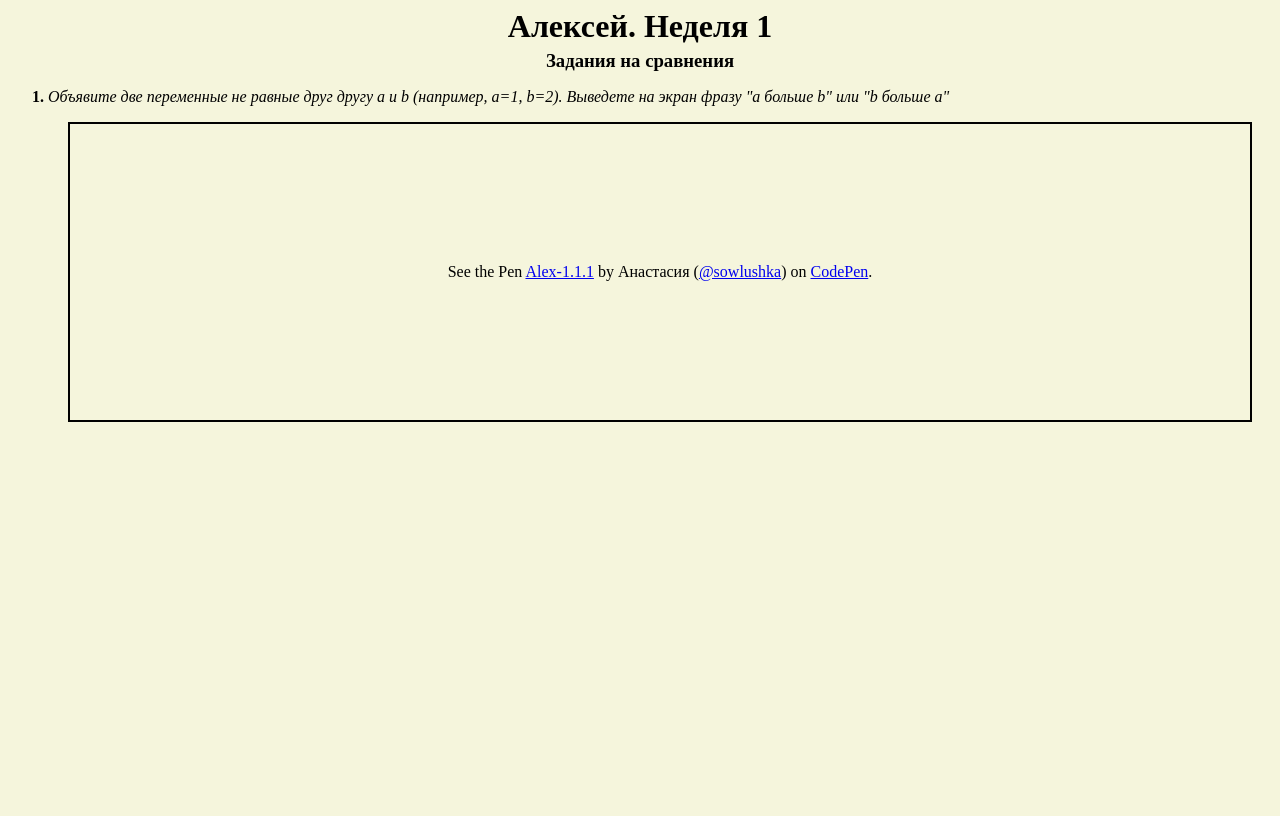
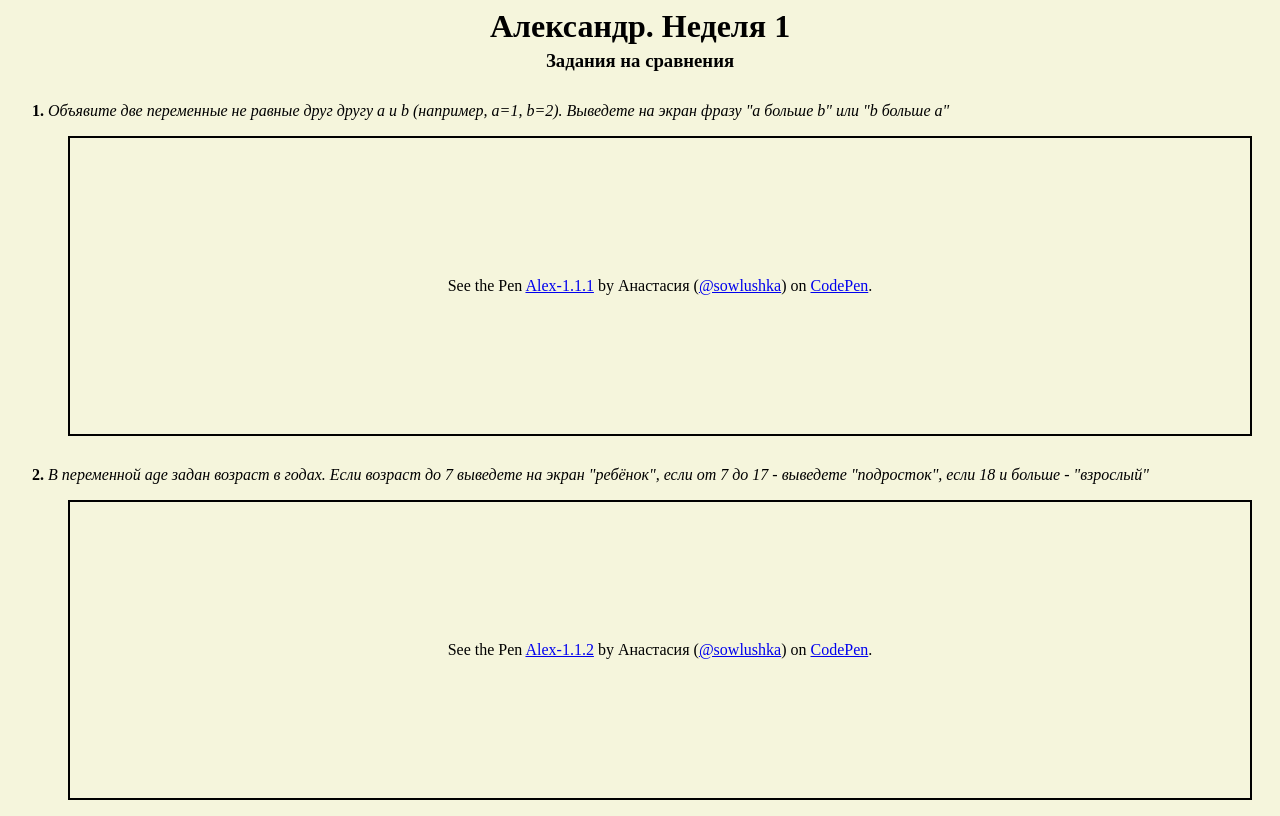
Before and after one commit to sowlushka/alex1, a plain HTML site: page index.html in a window 1280 px wide. Drawn offline with Linux system fonts and the light colour scheme; a script that the page names is missing.

Commit message:
Сделано задание 1.2

```diff
--- a/assets/css/index.css
+++ b/assets/css/index.css
@@ -11,6 +11,7 @@ h1, h3{
 
 .task{
     font-style: italic;
+    margin-top: 30px;
 }
 
  li::marker {
--- a/index.html
+++ b/index.html
@@ -7,11 +7,11 @@
     <link rel="stylesheet" href="assets/css/index.css">
 
     <script src=""></script>
-    <title>Alexey-1</title>
+    <title>Alex-1</title>
 </head>
 
 <body>
-    <h1>Алексей. Неделя 1</h1>
+    <h1>Александр. Неделя 1</h1>
     <h3>Задания на сравнения</h3>
     <ol>
         <li>
@@ -25,9 +25,24 @@
                             Alex-1.1.1</a> by Анастасия (<a href="https://codepen.io/sowlushka">@sowlushka</a>)
                         on <a href="https://codepen.io">CodePen</a>.</span>
                 </p>
-                <script async src="https://cpwebassets.codepen.io/assets/embed/ei.js"></script>
+
             </div>
         </li>
+        <li>
+            <div class="task">
+                В переменной age задан возраст в годах. Если возраст до 7 выведете на экран "ребёнок", если от 7 до 17 - выведете "подросток", если 18 и больше - "взрослый"
+            </div>
+            <div class="result">
+                <p class="codepen" data-height="300" data-default-tab="js,result" data-slug-hash="GRPZjNM" data-editable="true" data-user="sowlushka"
+                    style="height: 300px; box-sizing: border-box; display: flex; align-items: center; justify-content: center; border: 2px solid; margin: 1em 0; padding: 1em;">
+                    <span>See the Pen <a href="https://codepen.io/sowlushka/pen/GRPZjNM">
+                            Alex-1.1.2</a> by Анастасия (<a href="https://codepen.io/sowlushka">@sowlushka</a>)
+                        on <a href="https://codepen.io">CodePen</a>.</span>
+                </p>
+
+            </div>
+        </li>
+        <script async src="https://cpwebassets.codepen.io/assets/embed/ei.js"></script><!--Единый скрипт активации фреймов codepen-->
     </ol>
 </body>
 
```
